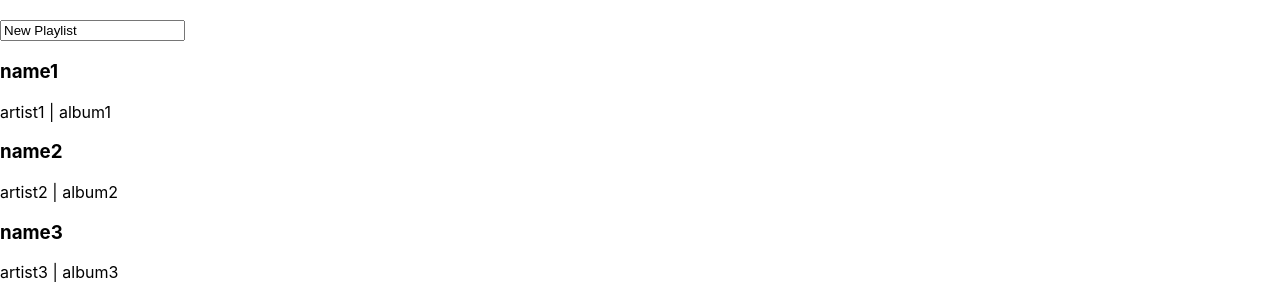
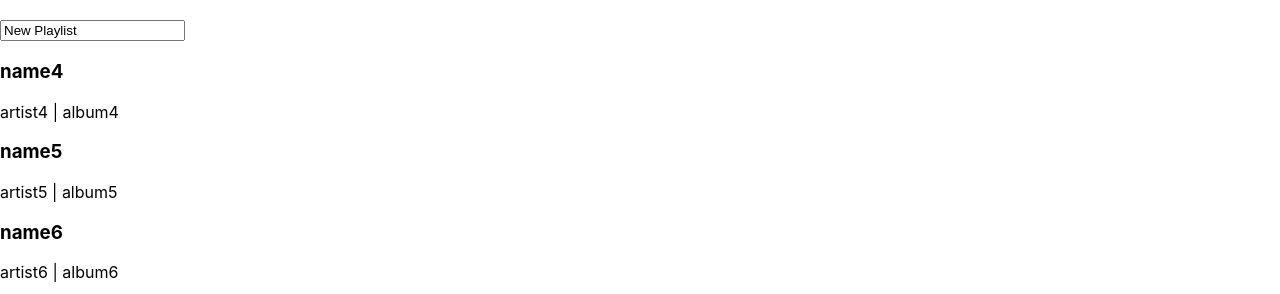
Before and after one commit to Pavelko007/jammming, a React (Create React App) app: page / in a window 1280 px wide. Shown: the part 462-756 px from the top of the page. Built offline with nearby package versions, Linux system fonts and the light colour scheme.

Commit message:
split moch arrays

```diff
--- a/src/components/App/App.js
+++ b/src/components/App/App.js
@@ -4,13 +4,16 @@ import SearchBar from "../SearchBar/SearchBar";
 import SearchResults from "../SearchResults/SearchResults";
 import Playlist from "../Playlist/Playlist";
 
-const arr = [{ name: "name1", artist: "artist1", album: "album1", id: 1 },
+const arr1 = [{ name: "name1", artist: "artist1", album: "album1", id: 1 },
 { name: "name2", artist: "artist2", album: "album2", id: 2 },
 { name: "name3", artist: "artist3", album: "album3", id: 3 }];
+const arr2 = [{ name: "name4", artist: "artist4", album: "album4", id: 4 },
+{ name: "name5", artist: "artist5", album: "album5", id: 5 },
+{ name: "name6", artist: "artist6", album: "album6", id: 6 }];
 
 function App() {
-  const [searchResults, setSearchResults] = useState(arr);
-  const [playlistTracks, setPlaylistTracks] = useState(arr);
+  const [searchResults, setSearchResults] = useState(arr1);
+  const [playlistTracks, setPlaylistTracks] = useState(arr2);
   const [playlistName, setPlaylistName] = useState("New Playlist");
   const updatePlaylistName  = useCallback((name) =>{
     setPlaylistName(name);
```
